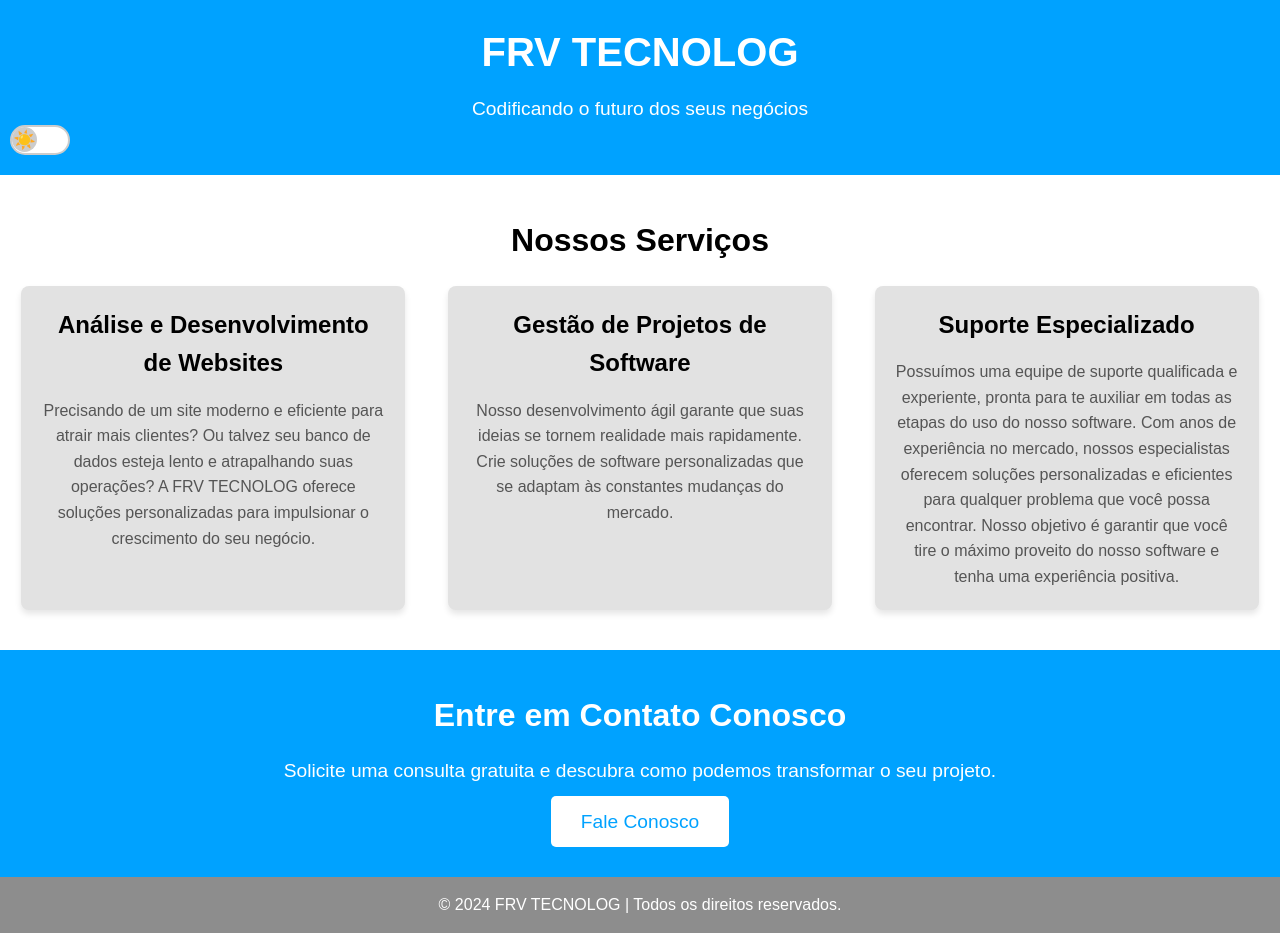
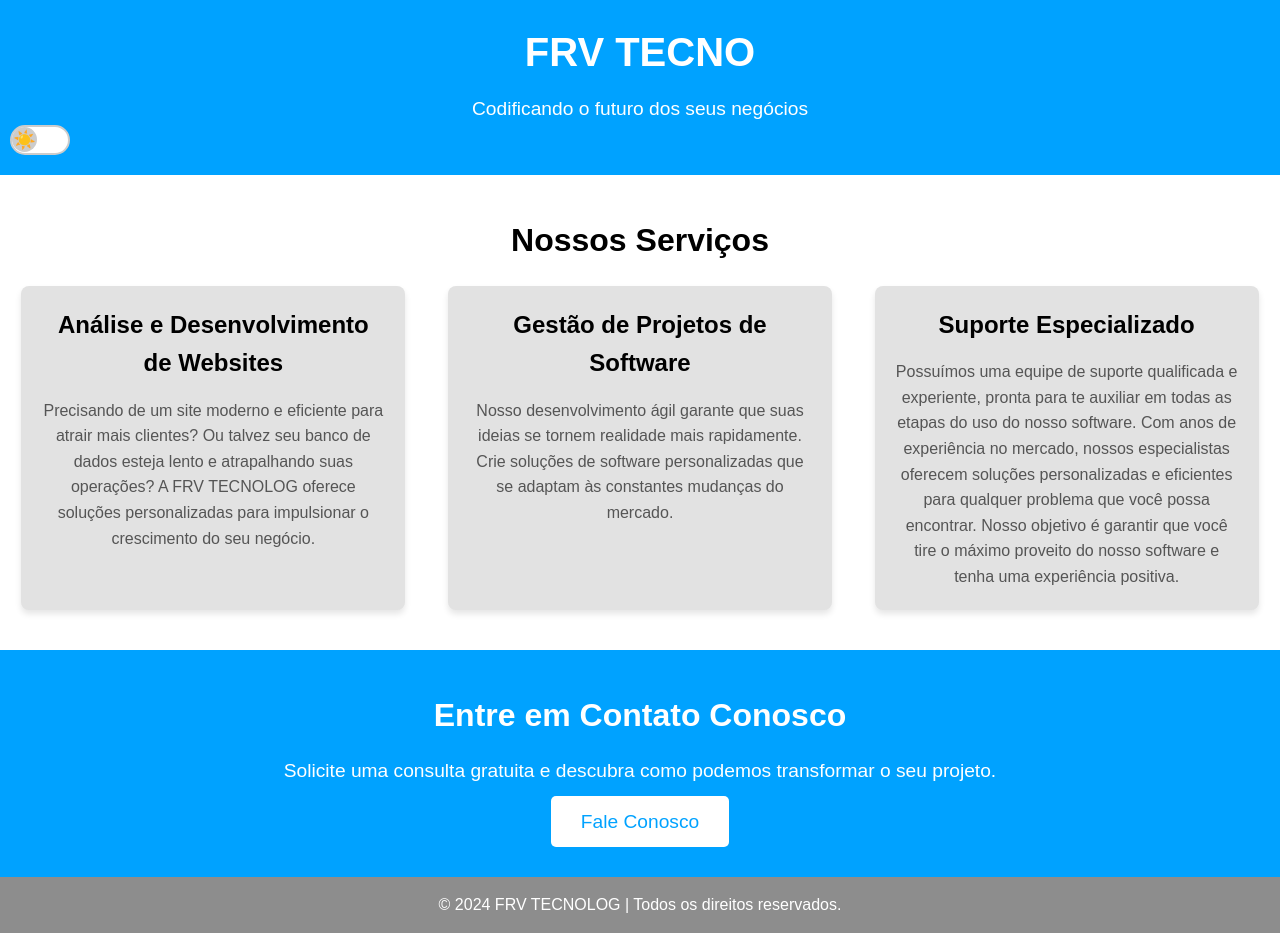
Before and after one commit to FRVrepositorio/projeto1, a plain HTML site: page index.html in a window 1280 px wide. Drawn offline with nearby package versions, Linux system fonts and the light colour scheme.

Commit message:
Update index.html

```diff
--- a/index.html
+++ b/index.html
@@ -4,7 +4,7 @@
     <meta charset="UTF-8">
     <meta name="viewport" content="width=device-width, initial-scale=1.0">
     <meta name="description" content="empresa_exemplo.">
-    <title>FRV TECNOLOG</title>
+    <title>FRV TECNO</title>
     <link rel="stylesheet" href="styles.css">
     <!-- Script do EmailJS -->
 
@@ -20,7 +20,7 @@
     <!-- Header -->
     <header id="header-dark">
         <div class="container">
-            <h1>FRV TECNOLOG</h1>
+            <h1>FRV TECNO</h1>
             <p>Codificando o futuro dos seus negócios</p>
 
            <div class="botão"> <button id="dark-mode-toggle" class="btn-dark-mode" style="align-items: left;">
```
